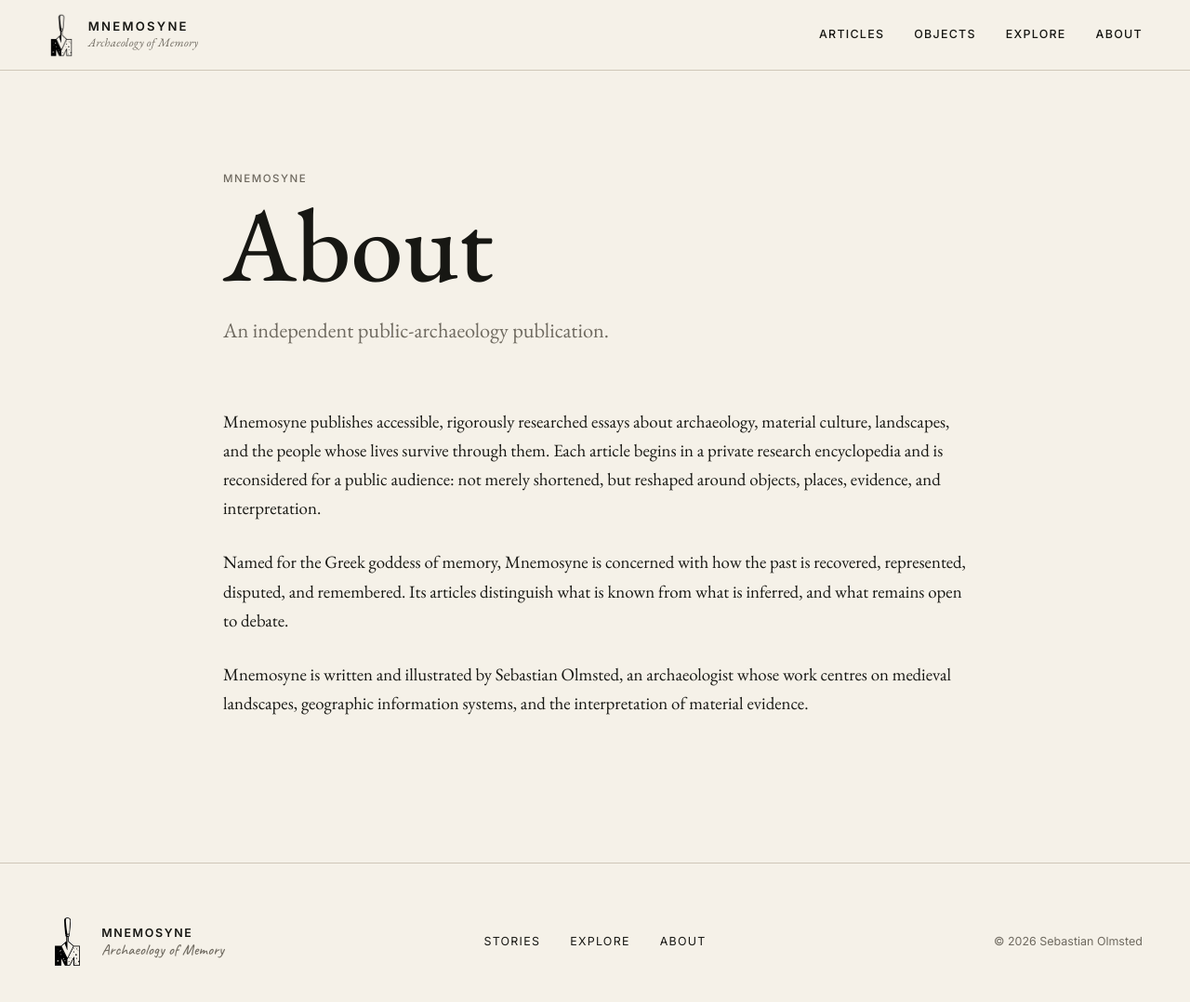
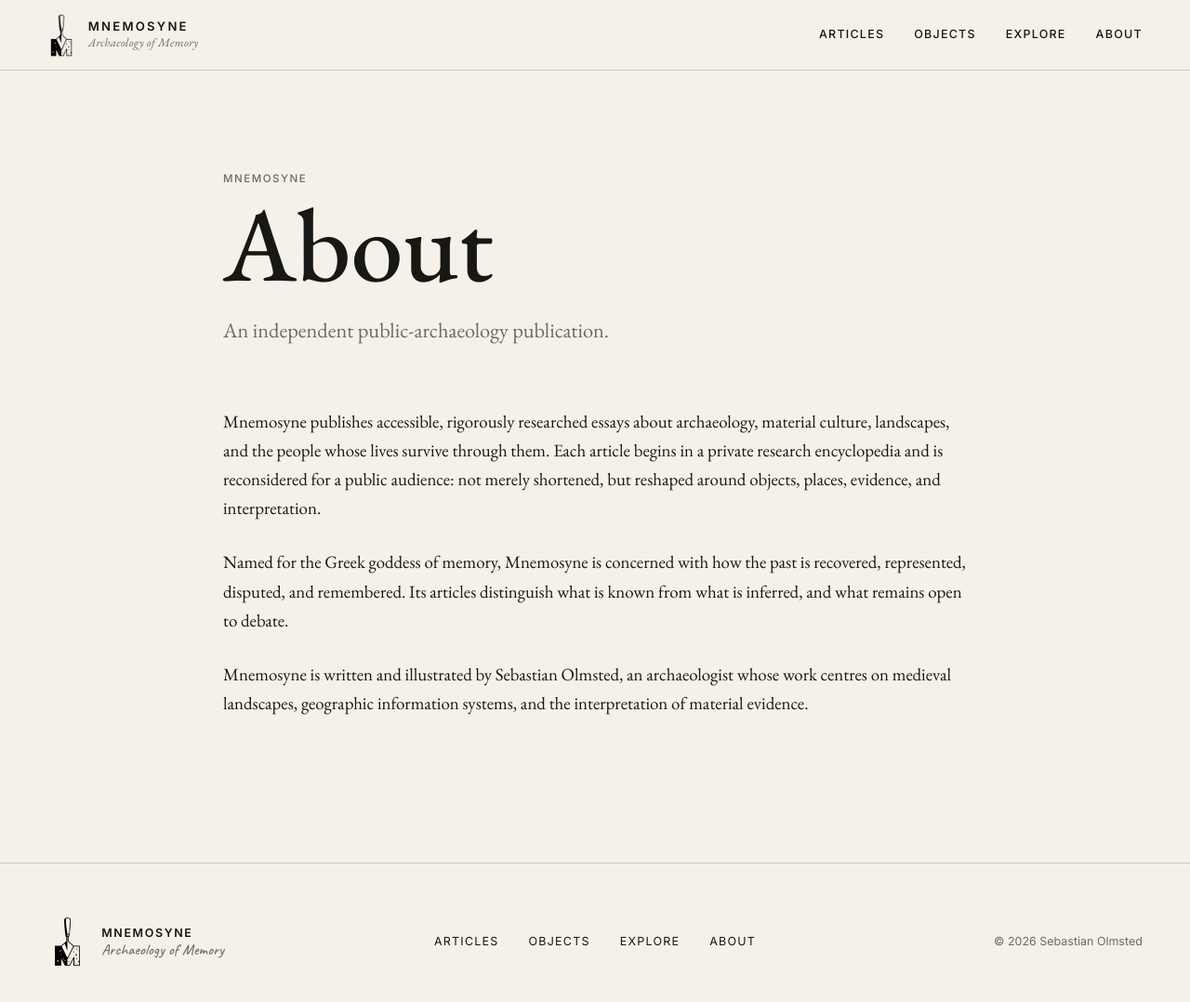
Before and after one commit to basolmsted-blip/mnemosyne-online, a Jekyll site: the page built from about.md, in a window 1280 px wide and 1097 px high. Shown: the top 1078 px of the window at 93% size. Built offline with Jekyll 4.4.1, drawn with Linux system fonts in a browser that asks for light colours.

Commit message:
Update footer navigation

```diff
--- a/_includes/footer.html
+++ b/_includes/footer.html
@@ -1,5 +1,5 @@
 <footer class="site-footer">
   <div class="site-footer__brand"><img src="{{ '/assets/images/mnemosyne-mark.png' | relative_url }}" alt="" aria-hidden="true" width="42" height="56"><p><strong>Mnemosyne</strong><span>Archaeology of Memory</span></p></div>
-  <nav class="site-footer__nav" aria-label="Footer navigation"><a href="{{ '/articles/' | relative_url }}">Stories</a><a href="{{ '/#explore' | relative_url }}">Explore</a><a href="{{ '/about/' | relative_url }}">About</a></nav>
+  <nav class="site-footer__nav" aria-label="Footer navigation"><a href="{{ '/articles/' | relative_url }}">Articles</a><a href="{{ '/objects-in-focus/' | relative_url }}">Objects</a><a href="{{ '/#explore' | relative_url }}">Explore</a><a href="{{ '/about/' | relative_url }}">About</a></nav>
   <p class="site-footer__legal">© {{ 'now' | date: "%Y" }} Sebastian Olmsted</p>
 </footer>
```
